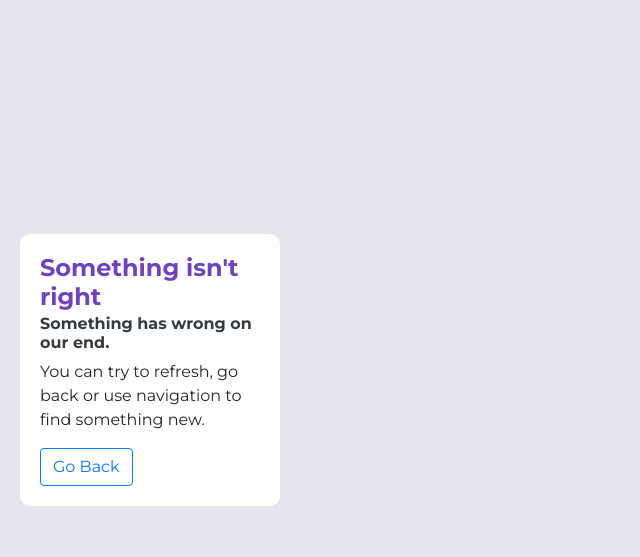
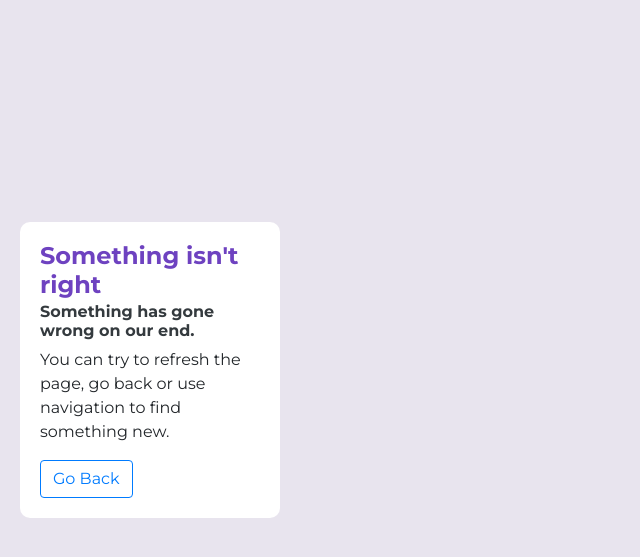
Before and after one commit to GuptaSiddhant/arcadia, a Django app: template project/templates/500.html in a window 1280 px wide. Shown: the part 60-617 px from the top of the page, without its empty margins (0-640 px from the left). Run offline with Django 3.2, Linux system fonts and the light colour scheme; the template is opened without the code that fills it, so the values that code supplies are empty; some libraries are stand-ins or nearby versions.

Commit message:
Update 503

```diff
--- a/project/templates/500.html
+++ b/project/templates/500.html
@@ -9,8 +9,8 @@
             <hr>
         </div>
         <div class="scrollable">
-            <h5>Something has wrong on our end.</h5>
-            <p>You can try to refresh, go back or use navigation to find something new.</p>
+            <h5>Something has gone wrong on our end.</h5>
+            <p>You can try to refresh the page, go back or use navigation to find something new.</p>
             <a href="javascript:history.back()" class="btn btn-outline-primary">Go Back</a>
         </div>
     </div>
```
